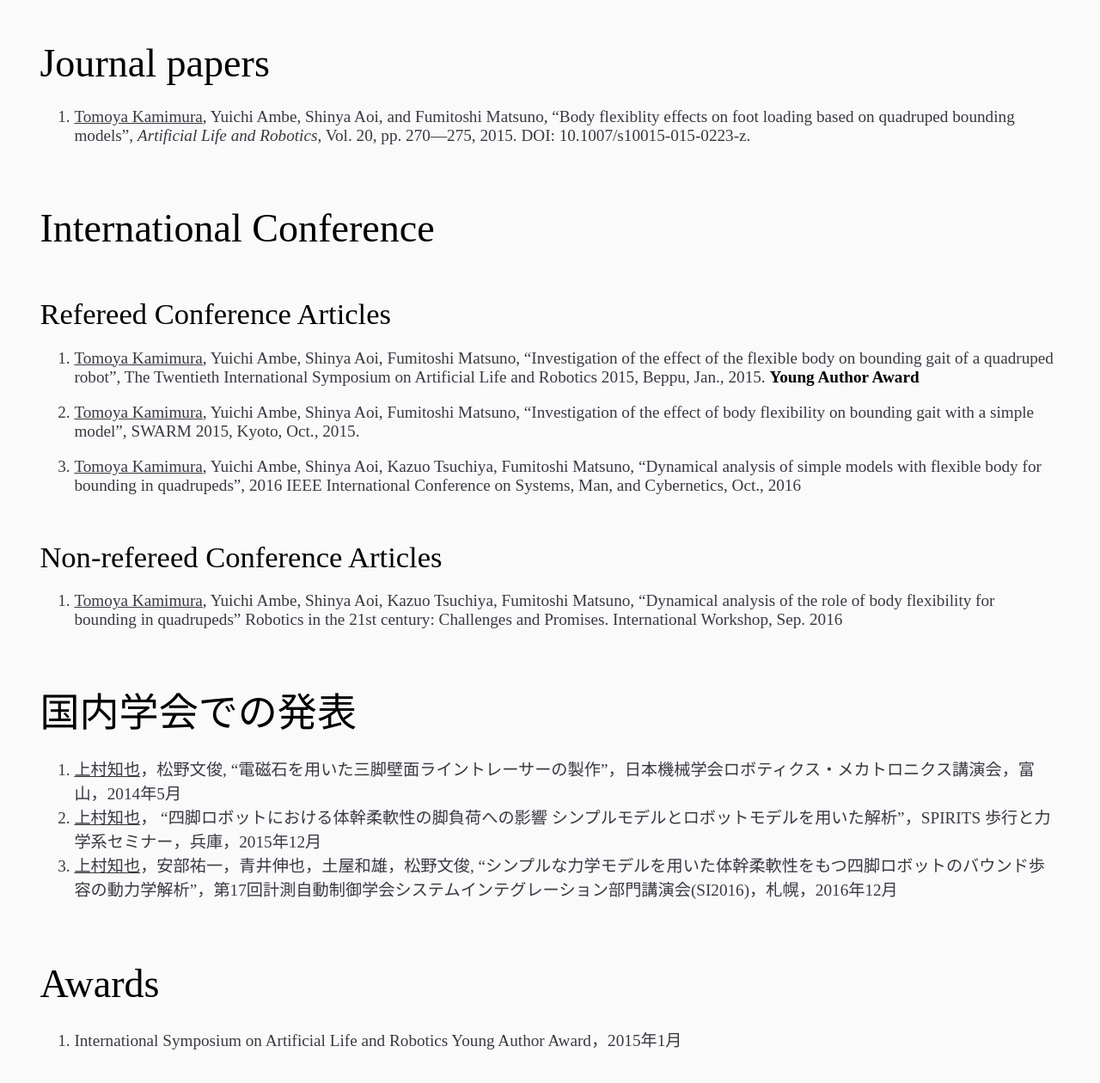
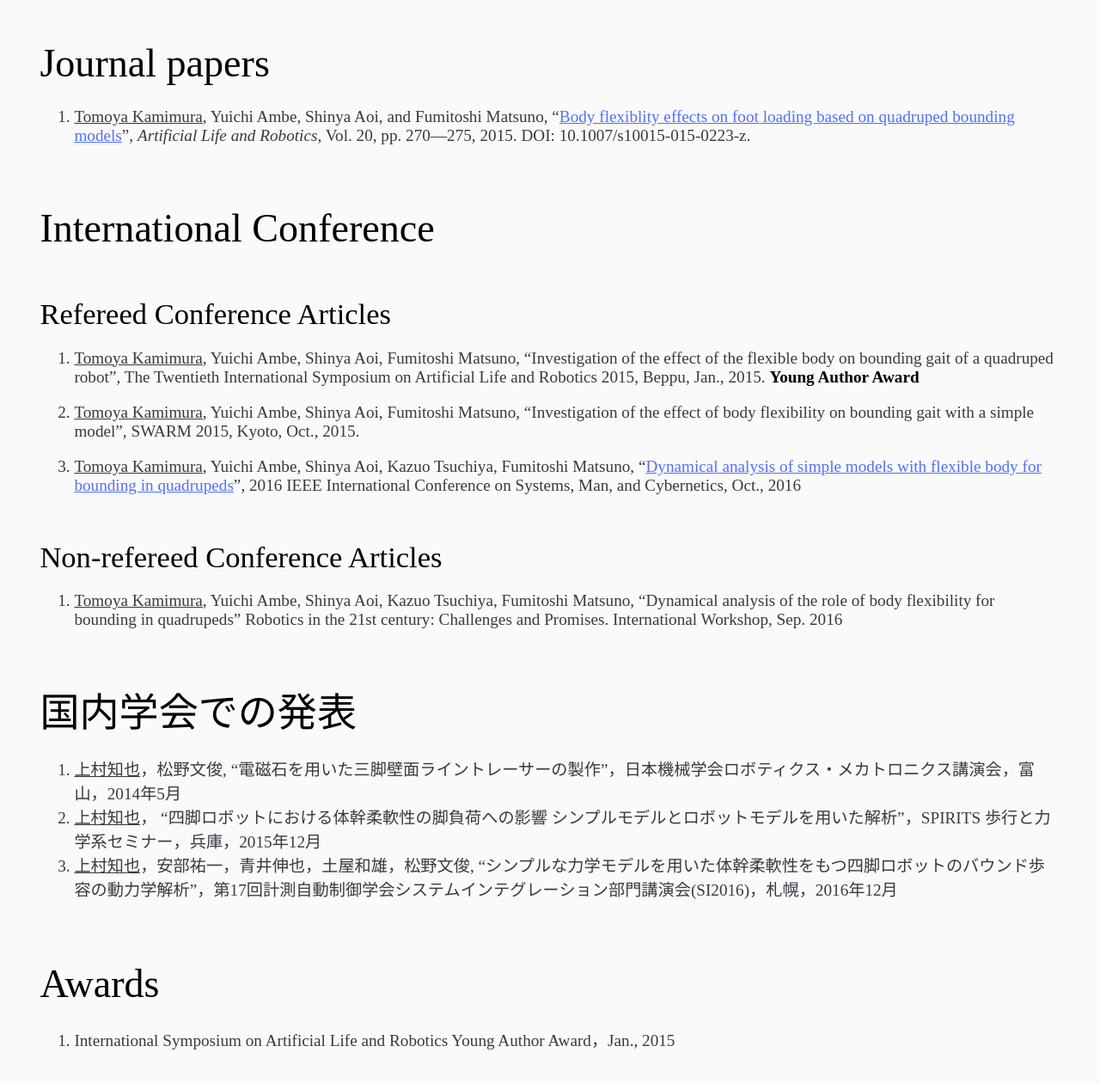
Before and after one commit to t-kamimura/t-kamimura.github.io, a plain HTML site: page index.html in a window 1280 px wide. Shown: the whole page at 86% size. Drawn offline with nearby package versions, Linux system fonts and the light colour scheme; some packages are replaced by stand-ins of ours.

Commit message:
20171030 URLを追加

```diff
--- a/index.html
+++ b/index.html
@@ -638,7 +638,7 @@ pre.editor-colors .fold-marker:after {
   </head>
   <body class='markdown-preview'><h1>Journal papers</h1>
 <ol>
-<li><u>Tomoya Kamimura</u>, Yuichi Ambe, Shinya Aoi, and Fumitoshi Matsuno, “Body flexiblity effects on foot loading based on quadruped bounding models”, <em>Artificial Life and Robotics</em>, Vol. 20, pp. 270―275, 2015. DOI: 10.1007/s10015-015-0223-z.</li>
+<li><u>Tomoya Kamimura</u>, Yuichi Ambe, Shinya Aoi, and Fumitoshi Matsuno, “<a href="https://link.springer.com/article/10.1007/s10015-015-0223-z">Body flexiblity effects on foot loading based on quadruped bounding models</a>”, <em>Artificial Life and Robotics</em>, Vol. 20, pp. 270―275, 2015. DOI: 10.1007/s10015-015-0223-z.</li>
 </ol>
 <h1>International Conference</h1>
 <h2>Refereed Conference Articles</h2>
@@ -650,7 +650,7 @@ pre.editor-colors .fold-marker:after {
 <p><u>Tomoya Kamimura</u>, Yuichi Ambe, Shinya Aoi, Fumitoshi Matsuno, “Investigation of the effect of body flexibility on bounding gait with a simple model”, SWARM 2015, Kyoto, Oct., 2015.</p>
 </li>
 <li>
-<p><u>Tomoya Kamimura</u>, Yuichi Ambe, Shinya Aoi, Kazuo Tsuchiya, Fumitoshi Matsuno, “Dynamical analysis of simple models with flexible body for bounding in quadrupeds”, 2016 IEEE International Conference on Systems, Man, and Cybernetics, Oct., 2016</p>
+<p><u>Tomoya Kamimura</u>, Yuichi Ambe, Shinya Aoi, Kazuo Tsuchiya, Fumitoshi Matsuno, “<a href="http://ieeexplore.ieee.org/document/7844441/?reload=true">Dynamical analysis of simple models with flexible body for bounding in quadrupeds</a>”, 2016 IEEE International Conference on Systems, Man, and Cybernetics, Oct., 2016</p>
 </li>
 </ol>
 <h2>Non-refereed Conference Articles</h2>
@@ -665,6 +665,6 @@ pre.editor-colors .fold-marker:after {
 </ol>
 <h1>Awards</h1>
 <ol>
-<li>International Symposium on Artificial Life and Robotics Young Author Award，2015年1月</li>
+<li>International Symposium on Artificial Life and Robotics Young Author Award，Jan., 2015</li>
 </ol></body>
 </html>
```
Also changed, not shown: 1 other file.
